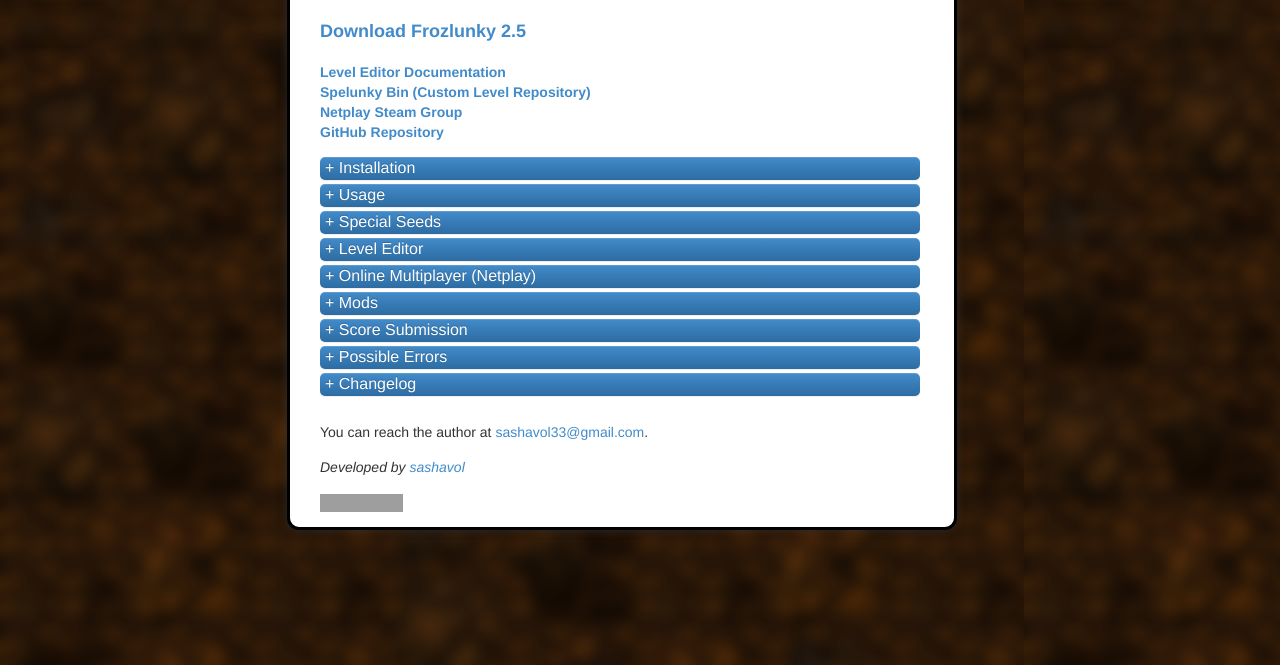
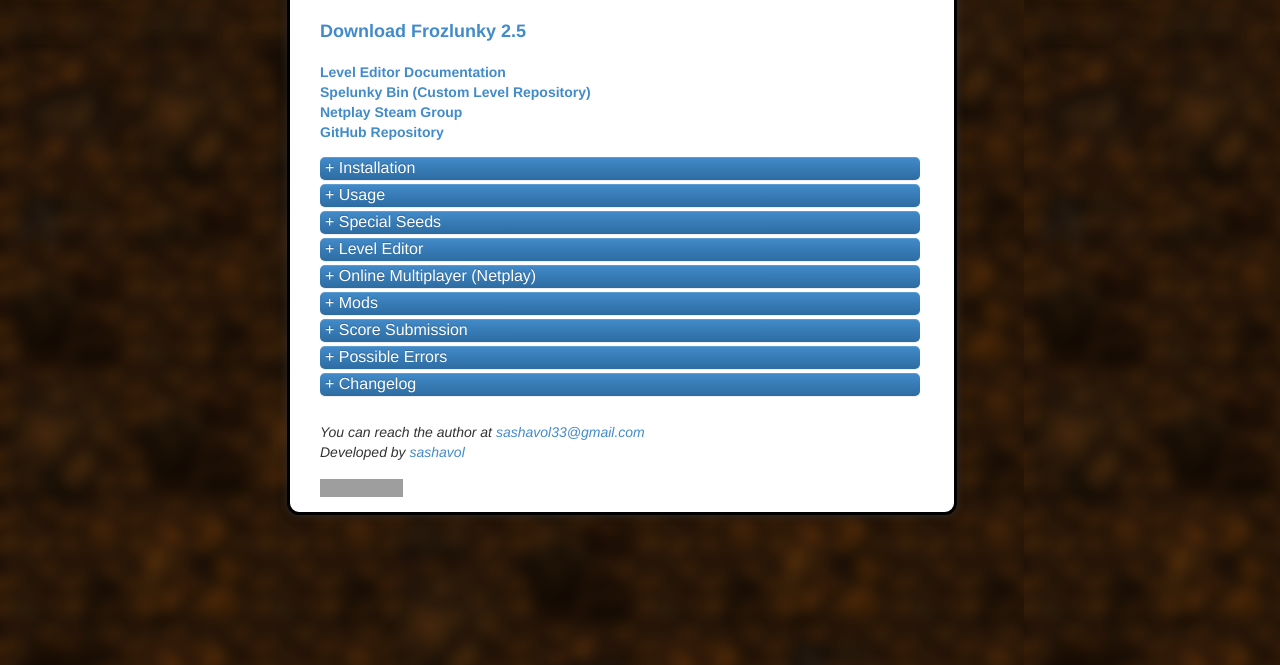
Before and after one commit to sashavol/Frozlunky, a plain HTML site: page docs/index.htm in a window 1280 px wide. Shown: the part 135-800 px from the top of the page. Drawn offline with nearby package versions, Linux system fonts and the light colour scheme; grey boxes are pictures that could not be loaded.

Commit message:
Update index.htm

```diff
--- a/docs/index.htm
+++ b/docs/index.htm
@@ -350,8 +350,10 @@ the screen (milliseconds thousandths)</code></pre>
 <code>02/28/2014 - 1.0b: Special seed anti-crash improvements</code> <br/>
 <code>02/28/2014 - 1.0a: Initial release</code></p>
 <h4></h4>
-<p>You can reach the author at <a href="mailto:sashavol33@gmail.com">sashavol33@gmail.com</a>.
-<p><i>Developed by <a href="https://github.com/sashavol">sashavol</a></i></p>
+<p>
+	<i>You can reach the author at <a href="mailto:sashavol33@gmail.com">sashavol33@gmail.com</a><br/></i>
+	<i>Developed by <a href="https://github.com/sashavol">sashavol</a></i>
+</p>
 <p><img src="http://simplehitcounter.com/hit.php?uid=1693524&amp;f=16777215&amp;b=0" border="0" height="18" width="83" alt="web counter"></p>		</div>
 	</body>
 </html>
```
